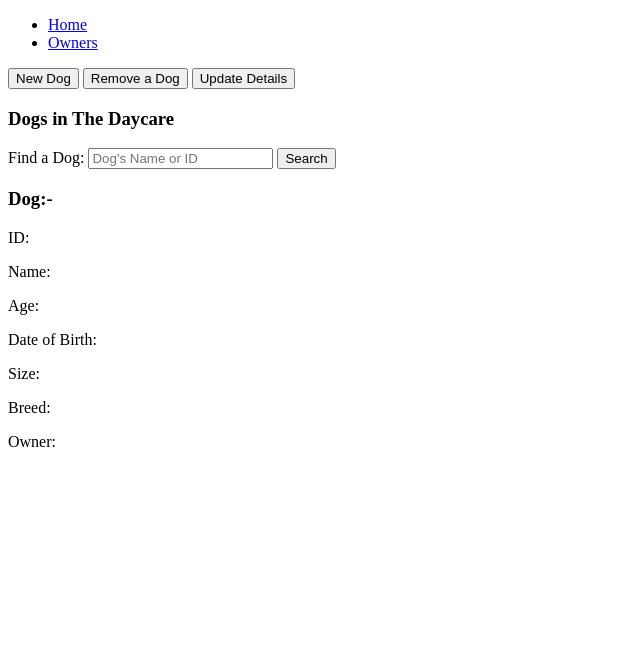
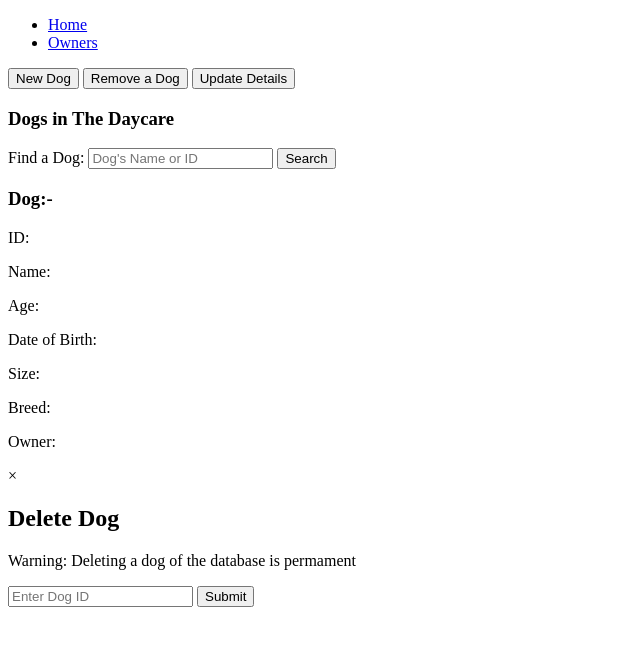
Before and after one commit to chisfy/SQL-Backend-MVC, a website: page client/dogspage.html in a window 1280 px wide. Both pictures are taken after a click on the button "Remove a Dog". Shown: the whole page, without its empty margins (0-640 px from the left). Drawn offline with Linux system fonts and the light colour scheme; no server answers.

Commit message:
delete option added

```diff
--- a/client/dogspage.html
+++ b/client/dogspage.html
@@ -17,8 +17,8 @@
         </nav>
         </div>
     </header>
-    <button type="button" id="dog-form-add" name="dog-form-add" onclick="openForm()">New Dog</button>
-    <button type="button" id="dog-form-delete" name="dog-form-delete">Remove a Dog</button>
+    <button type="button" id="dog-form-add" name="dog-form-add" onclick="openForm('add-overlay')">New Dog</button>
+    <button type="button" id="dog-form-delete" name="dog-form-delete" onclick="openForm('delete-overlay')">Remove a Dog</button>
     <button type="button" id="dog-form-edit" name="dog-form-edit">Update Details</button>
     <h3>Dogs in The Daycare</h3>
     <ul id="dog-list"></ul>
@@ -34,7 +34,7 @@
     <p class="dog-breed">Breed:</p>
     <p class="dog-owner">Owner:</p>
     <div id="add-overlay" class="overlay">
-        <span class="closebtn" onclick="closeForm()" title="Close Overlay"> &#215 </span>
+        <span class="closebtn" onclick="closeForm('add-overlay')" title="Close Overlay"> &#215 </span>
     <div class="wrap">
         <h2>New Dog</h2>
         <p>Use this form for new dogs joining the daycare</p>
@@ -51,6 +51,17 @@
         </form>
     </div>
     </div>
+    <div id="delete-overlay" class="overlay">
+        <span class="closebtn" onclick="closeForm('delete-overlay')" title="Close Overlay"> &#215 </span>
+    <div class="wrap">
+        <h2>Delete Dog</h2>
+        <p>Warning: Deleting a dog of the database is permament</p>
+        <form>
+            <input type="text" placeholder="Enter Dog ID">
+            <button type="submit" id="delete-dog-submit" name="delete-dog-submit">Submit</button>
+        </form>
+    </div>
+    </div>
     <script src="dog.js"></script>
     <script src="getalldogs.js"></script>
     <script src="forms.js"></script>
--- a/client/forms.js
+++ b/client/forms.js
@@ -1,11 +1,11 @@
-let addForm;
+let form;
 
-function openForm() {
-    addForm = document.querySelector(".overlay");
-    addForm.style.display = "block";
+function openForm(formID) {
+    form = document.querySelector(`#${formID}`);
+    form.style.display = "block";
 }
 
-function closeForm() {
-    addForm = document.querySelector(".overlay");
-    addForm.style.display = "none";
+function closeForm(formID) {
+    form = document.querySelector(`#${formID}`);
+    form.style.display = "none";
 }
```
